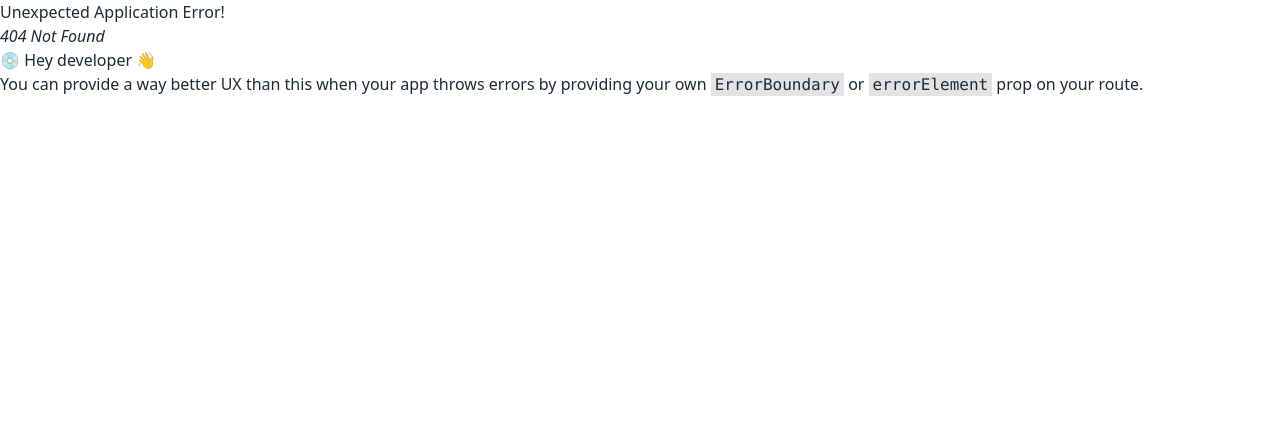
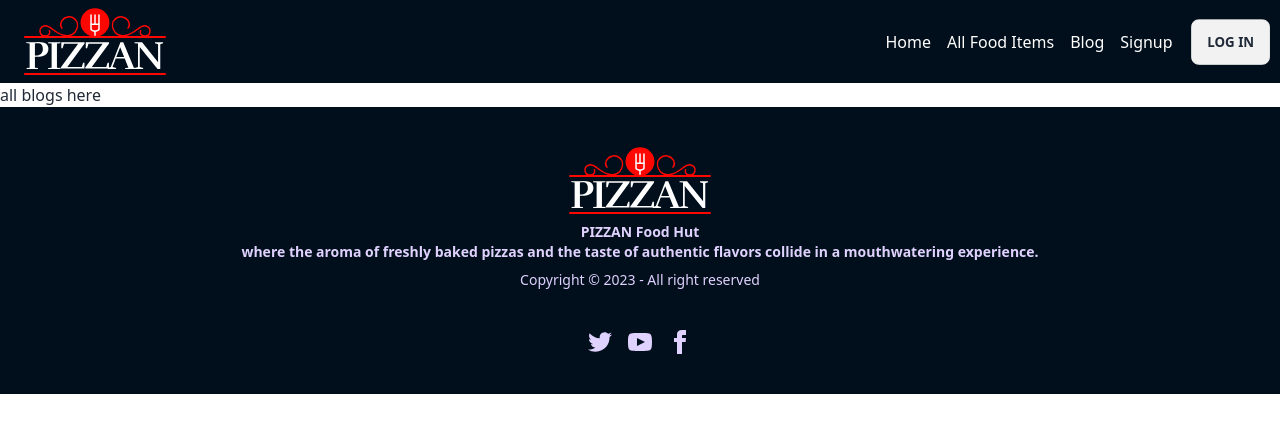
Before and after one commit to pantho0/pizzan-client, a React (Vite) app: page /blog in a window 1280 px wide. Before the commit this address had no page. Shown: the top 432 px of the page. Built offline with nearby package versions, Linux system fonts and the light colour scheme.

Commit message:
all routes created

```diff
--- /dev/null
+++ b/src/Pages/Blog/Blog.jsx
@@ -0,0 +1,11 @@
+import React from 'react';
+
+const Blog = () => {
+    return (
+        <div>
+            all blogs here
+        </div>
+    );
+};
+
+export default Blog;
--- /dev/null
+++ b/src/Pages/Food/AllFood.jsx
@@ -0,0 +1,11 @@
+import React from 'react';
+
+const AllFood = () => {
+    return (
+        <div>
+            all foods here
+        </div>
+    );
+};
+
+export default AllFood;
--- /dev/null
+++ b/src/Pages/Login/Login.jsx
@@ -0,0 +1,11 @@
+import React from 'react';
+
+const Login = () => {
+    return (
+        <div>
+            login
+        </div>
+    );
+};
+
+export default Login;
--- /dev/null
+++ b/src/Pages/Signup/Signup.jsx
@@ -0,0 +1,11 @@
+import React from 'react';
+
+const Signup = () => {
+    return (
+        <div>
+            signup
+        </div>
+    );
+};
+
+export default Signup;
--- a/src/Shared/Navbar/Navbar.jsx
+++ b/src/Shared/Navbar/Navbar.jsx
@@ -1,5 +1,5 @@
 import React from 'react';
-import { NavLink } from 'react-router-dom';
+import { Link, NavLink } from 'react-router-dom';
 import Logo from '../../../public/logo-white.svg'
 
 const Navbar = () => {
@@ -18,7 +18,7 @@ const Navbar = () => {
             </li>
             <li>
             <NavLink
-                to="/food"
+                to="/allfoods"
                 className={({ isActive, isPending }) =>
                     isPending ? "pending" : isActive ? "active" : ""
                 }
@@ -47,7 +47,7 @@ const Navbar = () => {
             </NavLink>
             </li>
             <li>
-                <button className='btn'>Log IN </button>
+                <Link to={'/login'}><button className='btn'>Log IN </button></Link>
             </li>
 
         </>
```
Also changed, not shown: src/Routes/Routes.jsx (+20 -0 lines).
